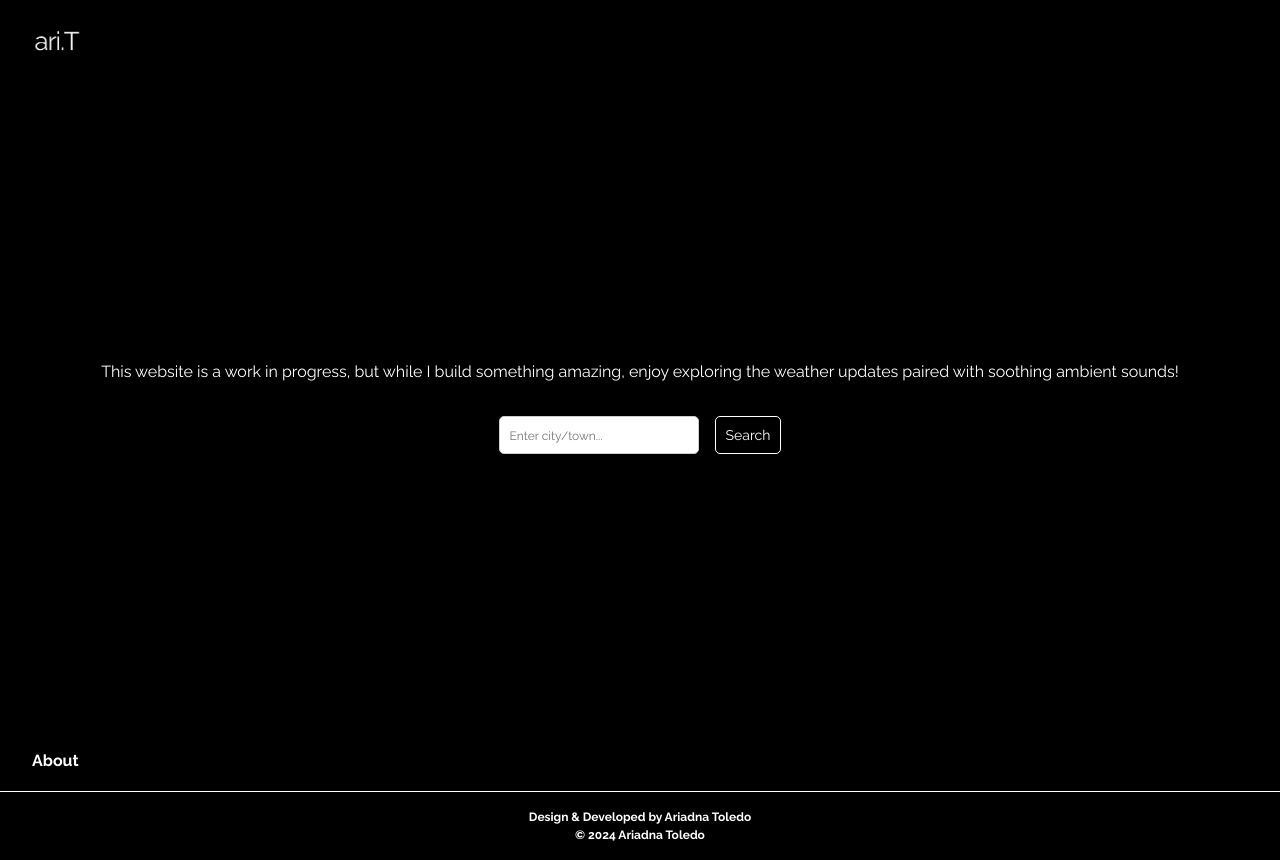
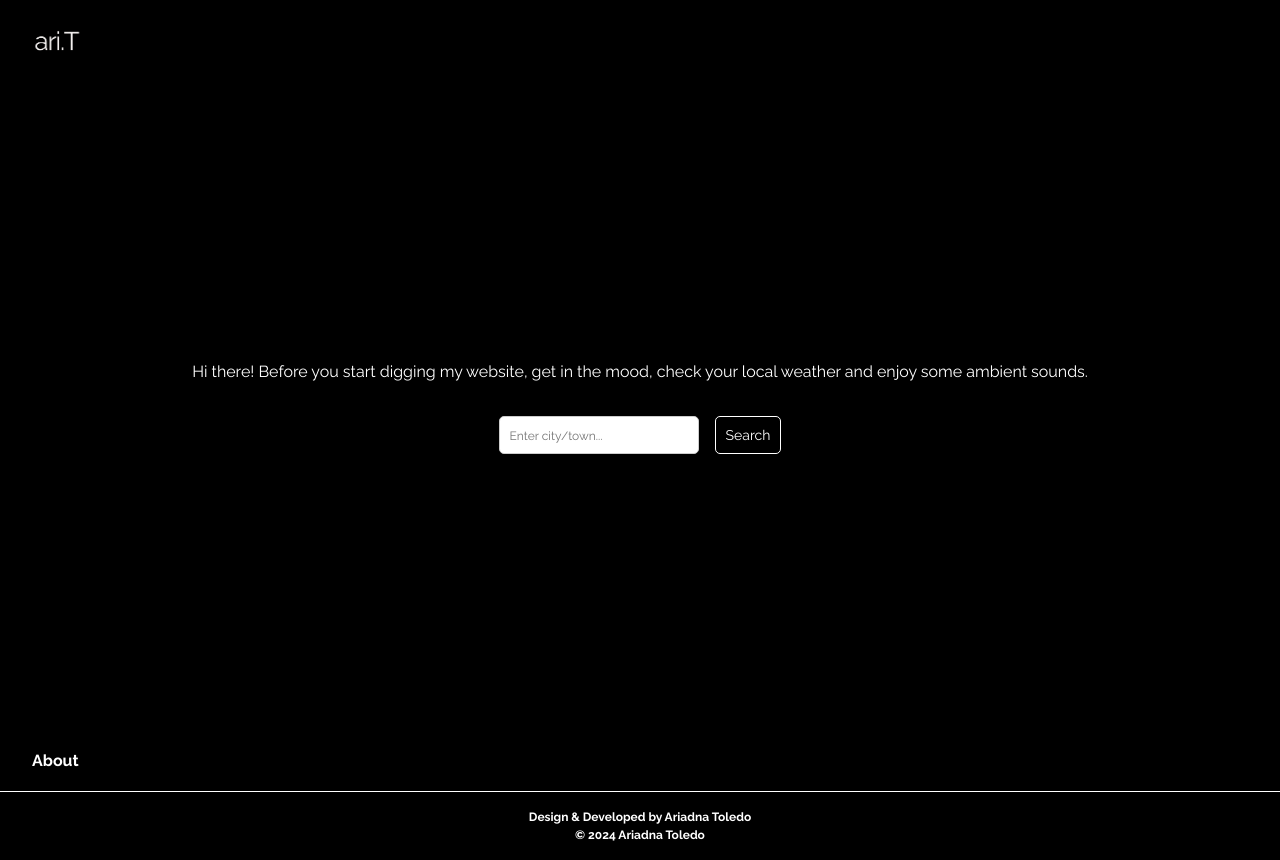
Before and after one commit to ariadnatoledo/mood-sound-card, a React (Vite) app: page / in a window 1280 px wide. Built offline with nearby package versions, Linux system fonts and the light colour scheme.

Commit message:
Change welcoming paragraph

```diff
--- a/src/components/Hero/Hero.jsx
+++ b/src/components/Hero/Hero.jsx
@@ -63,7 +63,7 @@ function Hero({ playRainSound, playSummerSound, playHazeSound }) {
   return (
     <div className="hero">
       <p className="under-construction">
-        This website is a work in progress, but while I build something amazing, enjoy exploring the weather updates paired with soothing ambient sounds!
+        Hi there! Before you start digging my website, get in the mood, check your local weather and enjoy some ambient sounds.
       </p>
 
       <div className="hero__weather">
```
